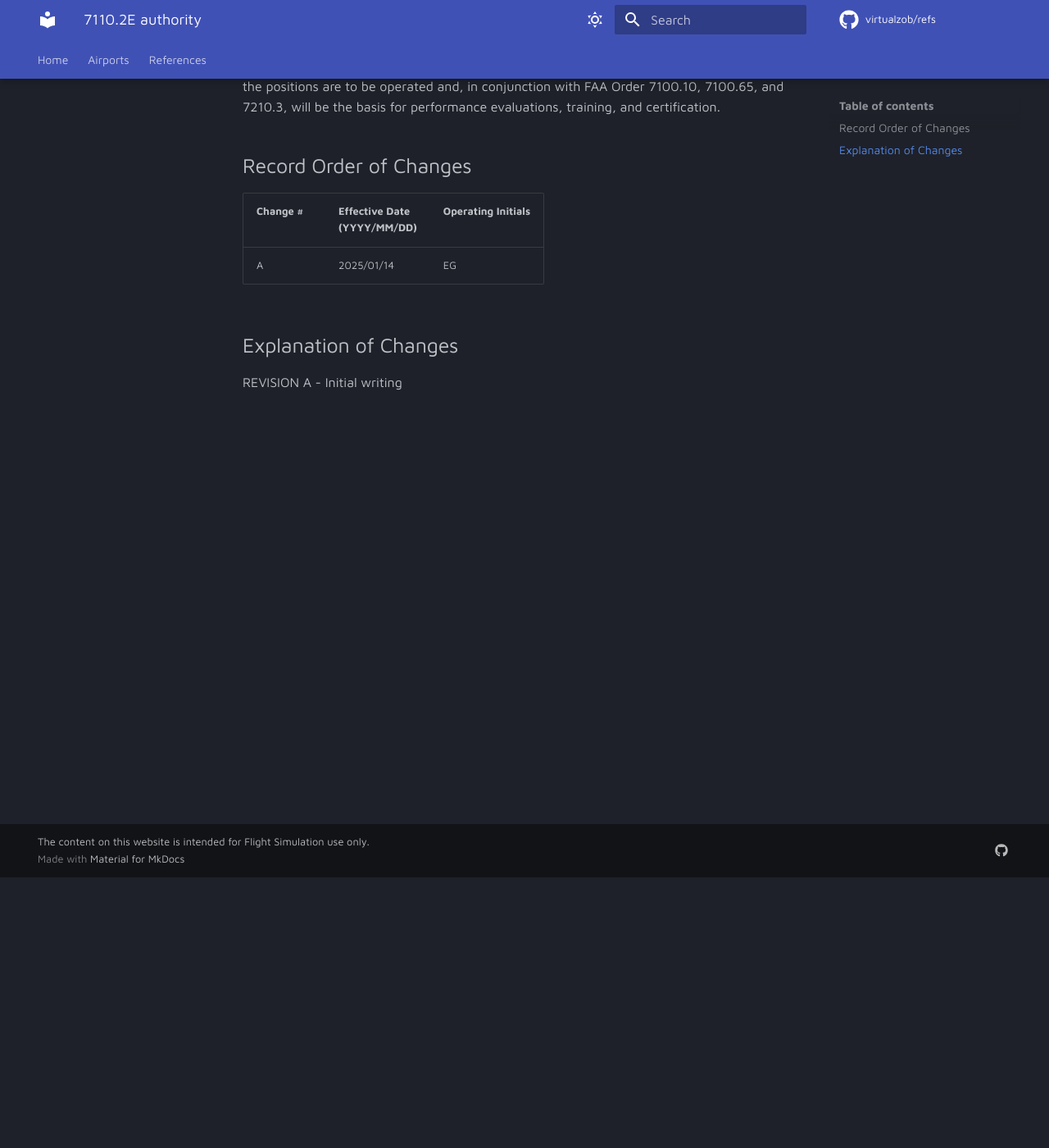
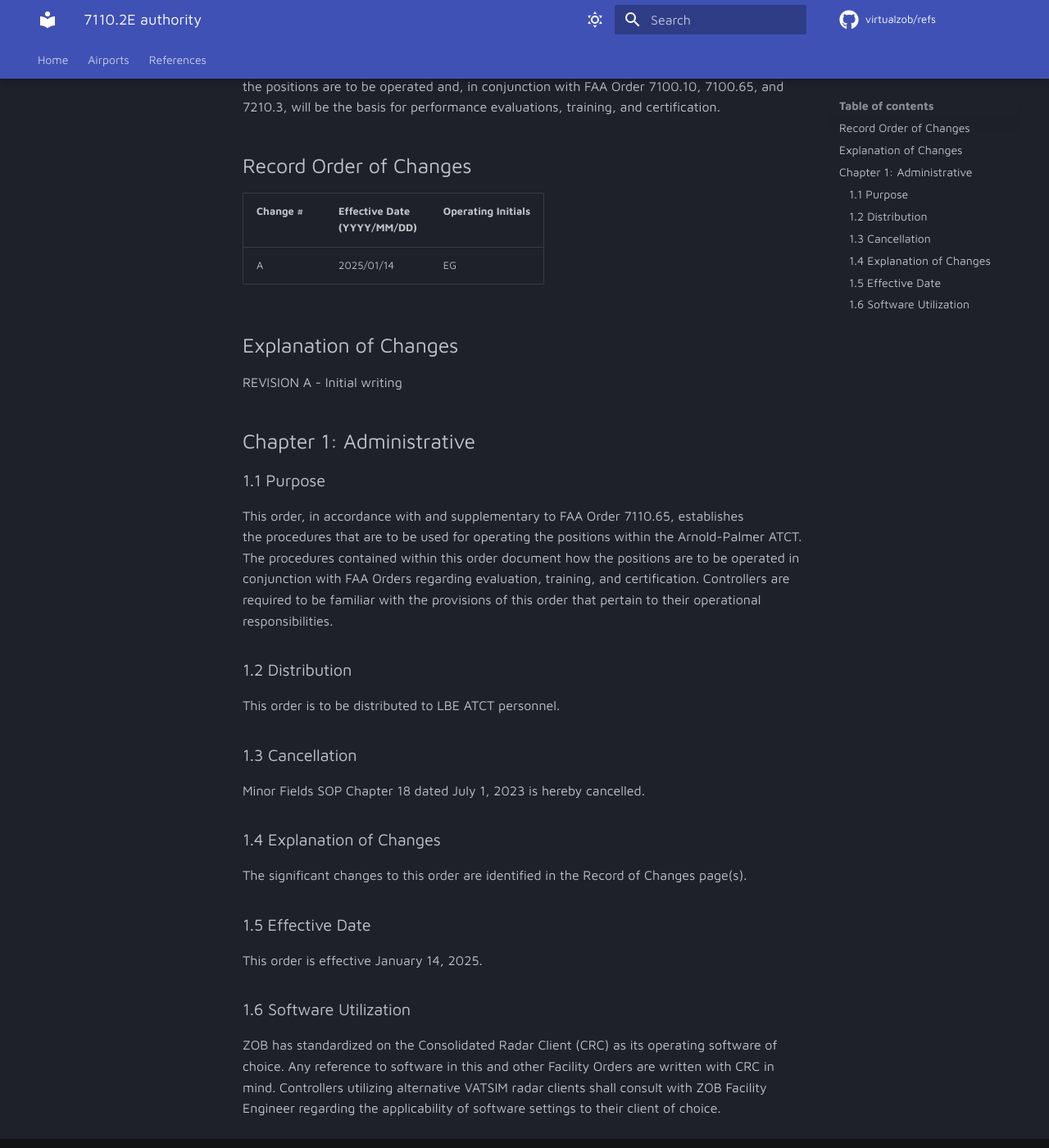
Before and after one commit to virtualZOB/refs, an MkDocs documentation site: the page built from docs/authority-sections/7110.2E-authority.md, in a window 1280 px wide and 1400 px high, scrolled down 330 px. Shown: the whole window at 82% size. Built offline with MkDocs 1.6.1 and Material for MkDocs 9.7.7, drawn with Linux system fonts in a browser that asks for light colours; comment, search, counter and statistics services are not loaded.

Commit message:
Update 7110.2E-authority.md

```diff
--- a/docs/authority-sections/7110.2E-authority.md
+++ b/docs/authority-sections/7110.2E-authority.md
@@ -12,3 +12,24 @@ It is emphasized that information continued herein is designed specifically for
 
 REVISION A -
 Initial writing
+
+## Chapter 1: Administrative
+
+### 1.1 Purpose
+This order, in accordance with and supplementary to FAA Order 7110.65, establishes
+the procedures that are to be used for operating the positions within the Arnold-Palmer ATCT. The procedures contained within this order document how the positions are to be operated in conjunction with FAA Orders regarding evaluation, training, and certification. Controllers are required to be familiar with the provisions of this order that pertain to their operational responsibilities.
+
+### 1.2 Distribution
+This order is to be distributed to LBE ATCT personnel.
+
+### 1.3 Cancellation
+Minor Fields SOP Chapter 18 dated July 1, 2023 is hereby cancelled.
+
+### 1.4 Explanation of Changes
+The significant changes to this order are identified in the Record of Changes page(s).
+
+### 1.5 Effective Date
+This order is effective January 14, 2025.
+
+### 1.6 Software Utilization
+ZOB has standardized on the Consolidated Radar Client (CRC) as its operating software of choice. Any reference to software in this and other Facility Orders are written with CRC in mind. Controllers utilizing alternative VATSIM radar clients shall consult with ZOB Facility Engineer regarding the applicability of software settings to their client of choice.
```
